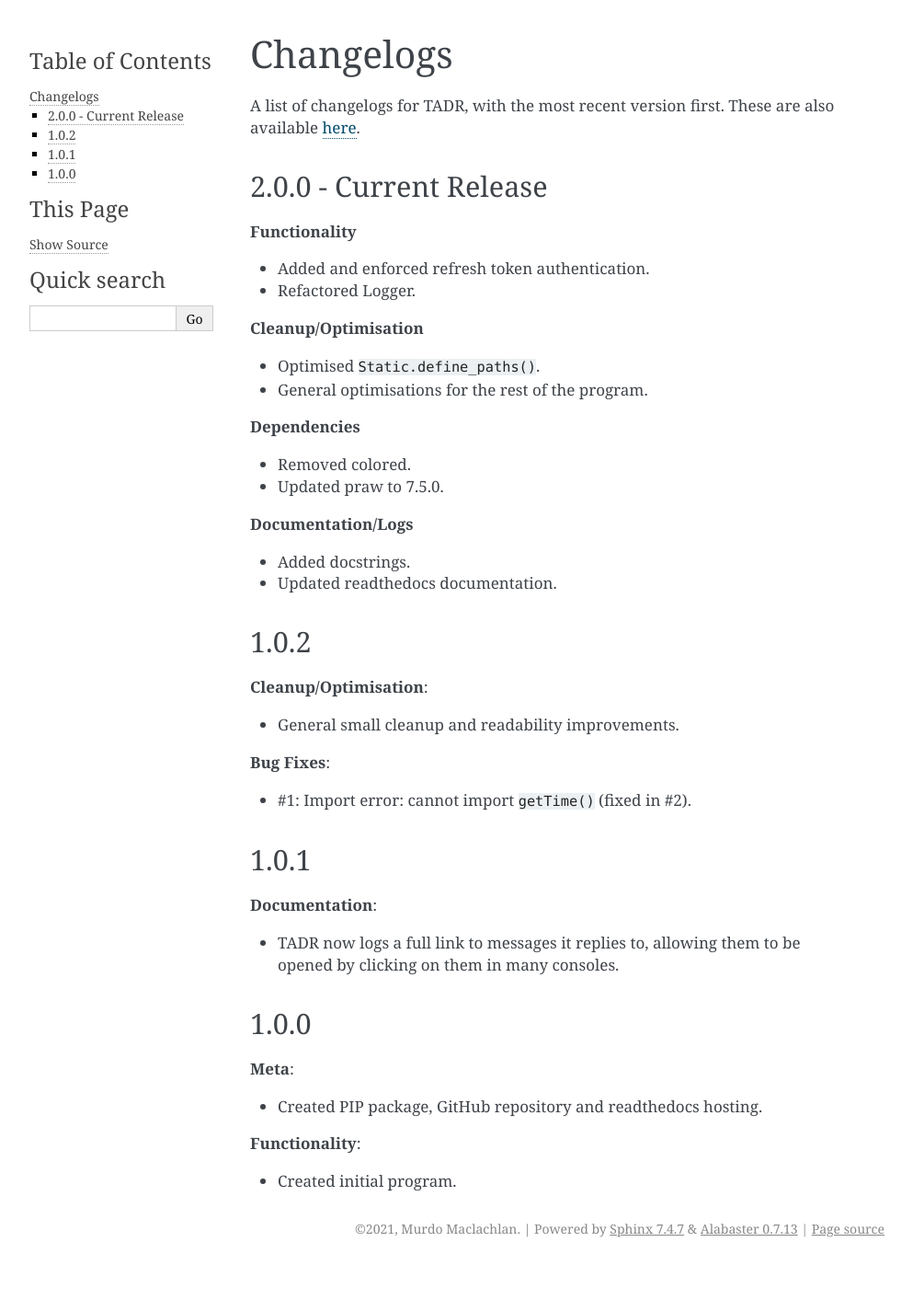
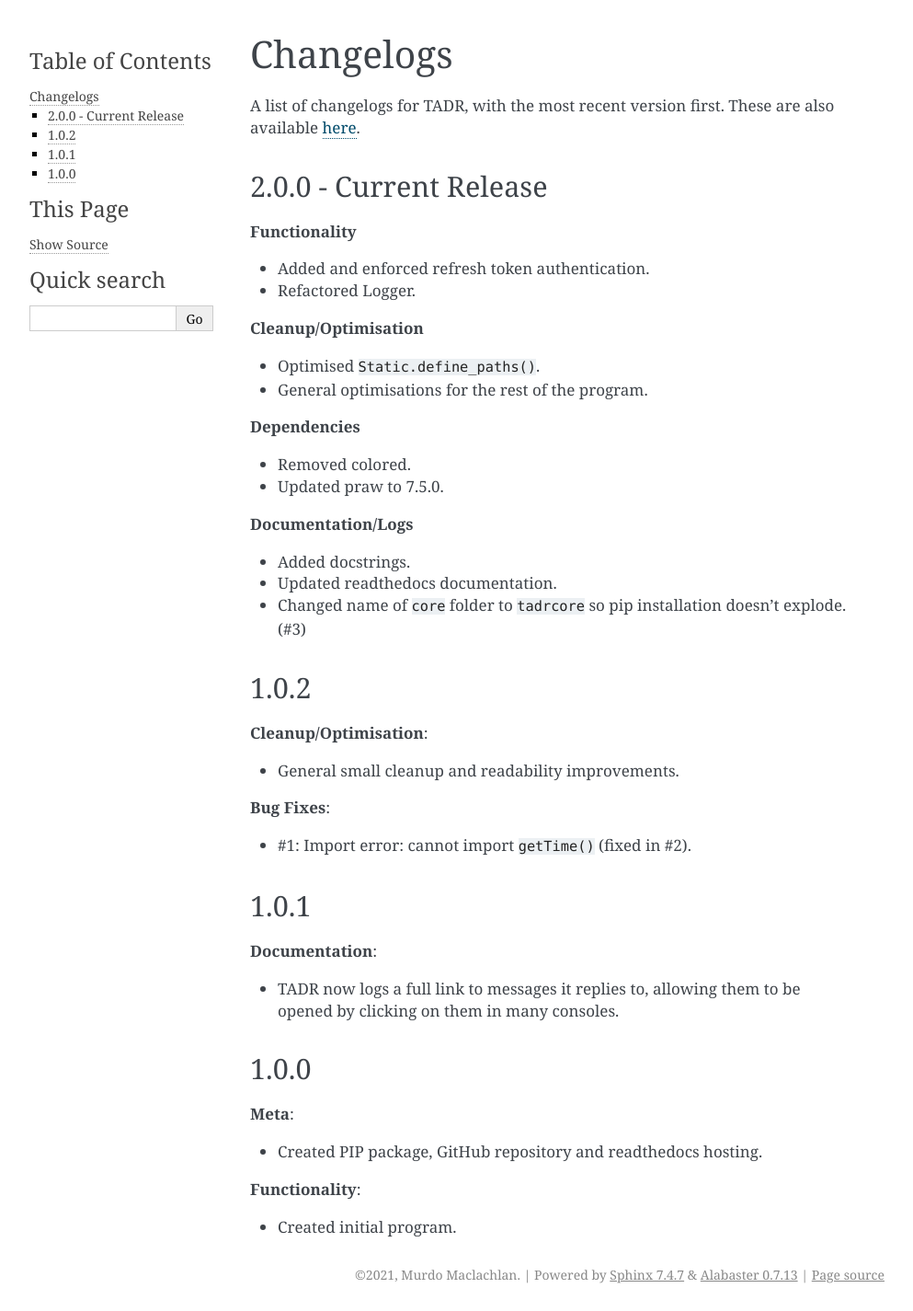
Before and after one commit to MurdoMaclachlan/tadr, a Sphinx documentation site: the page built from docs/source/changelogs.rst, in a window 1280 px wide. Shown: the whole page at 92% size, without its empty margins (148-1141 px from the left). Built offline with Sphinx 7.4.7, drawn with Linux system fonts in a browser that asks for light colours; before the commit the page ends 1375 px from its top, so only the background shows below that.

Commit message:
Update changelog

```diff
--- a/docs/source/changelogs.rst
+++ b/docs/source/changelogs.rst
@@ -25,6 +25,7 @@ A list of changelogs for TADR, with the most recent version first. These are als
 
 - Added docstrings.
 - Updated readthedocs documentation.
+- Changed name of ``core`` folder to ``tadrcore`` so pip installation doesn't explode. (#3)
 
 1.0.2
 -----
```
